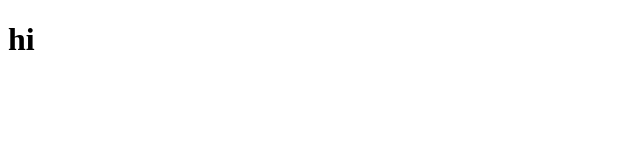
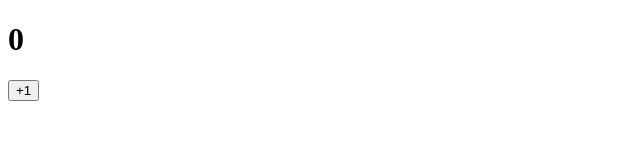
Before and after one commit to ChiLi2000/mangosteen-fe, a Vue app: page / in a window 1280 px wide. Shown: the top 160 px of the page, without its empty margins (0-640 px from the left). Built offline with nearby package versions, Linux system fonts and the light colour scheme.

Commit message:
使用TSX代替Template

```diff
--- a/package.json
+++ b/package.json
@@ -12,6 +12,7 @@
   },
   "devDependencies": {
     "@vitejs/plugin-vue": "2.3.1",
+    "@vitejs/plugin-vue-jsx": "1.3.10",
     "typescript": "4.6.3",
     "vite": "2.9.1",
     "vue-tsc": "0.29.8"
--- /dev/null
+++ b/src/App.tsx
@@ -0,0 +1,13 @@
+import { defineComponent, ref } from 'vue'
+
+export const App = defineComponent({
+  setup() {
+    const refCount = ref(0)
+    return () => <>
+      <h1>{refCount.value}</h1>
+      <button onClick={()=>{
+        refCount.value++
+      }}>+1</button>
+      </>
+  }
+})
--- a/src/App.vue
+++ /dev/null
@@ -1,3 +0,0 @@
-<template>
-  <h1>hi</h1>
-</template>
--- a/src/main.ts
+++ b/src/main.ts
@@ -1,4 +1,4 @@
 import { createApp } from 'vue'
-import App from './App.vue'
+import { App } from './App'
 
 createApp(App).mount('#app')
--- a/vite.config.ts
+++ b/vite.config.ts
@@ -1,7 +1,14 @@
 import { defineConfig } from 'vite'
 import vue from '@vitejs/plugin-vue'
+import vueJsx from '@vitejs/plugin-vue-jsx'
 
 // https://vitejs.dev/config/
 export default defineConfig({
-  plugins: [vue()]
+  plugins: [
+    vue(),
+    vueJsx({
+      // options are passed on to @vue/babel-plugin-jsx
+      transformOn: true,
+      mergeProps: true
+    })]
 })
```
Also changed, not shown: 1 other file (tests, documents, lock files or other folders).
